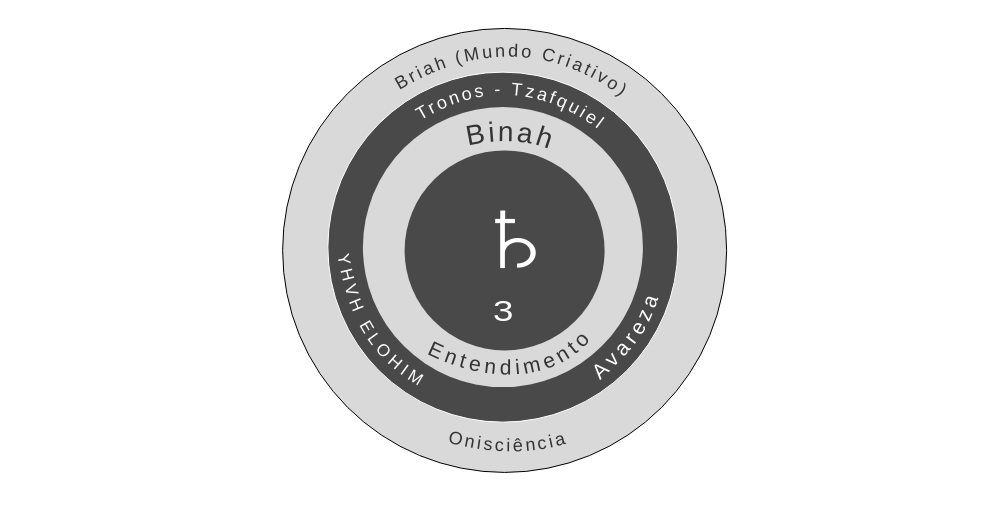
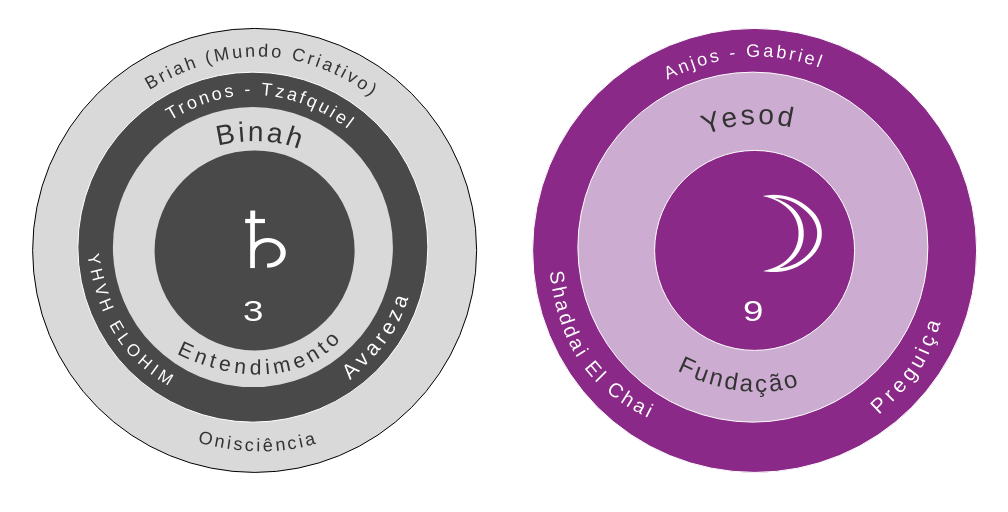
Before and after one commit to mrviniciux/interactive-kaballah, a React (Create React App) app: page / in a window 1280 px wide. Shown: the top 512 px of the page, without its empty margins (137-1145 px from the left). Built offline with nearby package versions, Linux system fonts and the light colour scheme.

Commit message:
feat(sephirot): new component
* this is suposed to be a smaller sephirot
* reorganized components folder

```diff
--- a/src/app/App.tsx
+++ b/src/app/App.tsx
@@ -1,4 +1,5 @@
-import BiggerSephirot from '../components/sephirot/BiggerSephirot';
+import BiggerSephirot from '../components/sephirot/bigger/BiggerSephirot';
+import Sephirot from '../components/sephirot/Sephirot';
 
 function App() {
   return (
@@ -25,6 +26,30 @@ function App() {
           backgroundColor: 'rgb(73, 73, 73)',
         }}
       />
+
+      <Sephirot
+        regent={{
+          title: '   Anjos - Gabriel',
+          name: 'Shaddai El Chai',
+          defect: 'Preguiça',
+          fontColor: 'white',
+          strokeColor: 'white',
+          backgroundColor: 'rgb(138, 41, 135)',
+        }}
+        sephirot={{
+          name: 'Yesod',
+          valor: 'Fundação',
+          backgroundColor: 'rgb(205, 172, 209)',
+          strokeColor: 'white',
+        }}
+        planet={{
+          icon: '☽',
+          number: 9,
+          strokeColor: 'white',
+          fontColor: 'white',
+          backgroundColor: 'rgb(138, 41, 135)',
+        }}
+      />
     </section>
   );
 }
--- /dev/null
+++ b/src/components/sephirot/Sephirot.tsx
@@ -0,0 +1,160 @@
+import { ReactElement } from 'react';
+
+type SephirotProps = {
+  regent: {
+    title: string; //above
+    name: string;
+    defect?: string;
+    backgroundColor?: string;
+    fontColor?: string;
+    strokeColor?: string;
+  };
+  sephirot: {
+    name: string;
+    valor: string;
+    backgroundColor?: string;
+    fontColor?: string;
+    strokeColor?: string;
+  };
+  planet: {
+    icon?: string | ReactElement;
+    number: number;
+    backgroundColor?: string;
+    fontColor?: string;
+    strokeColor?: string;
+  };
+};
+
+function Sephirot({ regent, sephirot, planet }: SephirotProps) {
+  return (
+    <svg viewBox="0 0 500 500" width="500px" height="500px">
+      <ellipse
+        style={{
+          fill: regent.backgroundColor || 'rgb(216, 216, 216)',
+          stroke: regent.strokeColor || 'rgb(0, 0, 0)',
+        }}
+        cx="251.627"
+        cy="250.432"
+        rx="222"
+        ry="222"
+      />
+      <ellipse
+        style={{
+          fill: sephirot.backgroundColor || 'rgb(216, 216, 216)',
+          stroke: sephirot.strokeColor || 'rgb(0, 0, 0)',
+        }}
+        cx="249.865"
+        cy="247.141"
+        rx="175"
+        ry="175"
+        data-name="yesod"
+        data-number="9"
+      >
+        <title>sephir name</title>
+      </ellipse>
+      <ellipse
+        style={{
+          fill: planet.backgroundColor || 'rgb(216, 216, 216)',
+          stroke: planet.strokeColor || 'rgb(0, 0, 0)',
+        }}
+        cx="251.6"
+        cy="250.4"
+        rx="100"
+        ry="100"
+      />
+      <text
+        style={{
+          whiteSpace: 'pre',
+          fill: planet.fontColor || 'white',
+          fontFamily: 'Arial, sans-serif',
+          fontSize: '70px',
+        }}
+        x="236"
+        y="277"
+        transform="matrix(1.835666, 0, 0, 1.510414, -218.867828, -146.72612)"
+      >
+        {planet.icon}
+      </text>
+      <text
+        style={{
+          whiteSpace: 'pre',
+          fill: planet.fontColor || 'white',
+          fontFamily: 'Arial, sans-serif',
+          fontSize: '20px',
+        }}
+        x="250"
+        y="310"
+        transform="matrix(1.835666, 0, 0, 1.510414, -218.867828, -146.72612)"
+      >
+        {planet.number}
+      </text>
+
+      <text
+        style={{
+          fill: 'rgb(51, 51, 51)',
+          fontFamily: 'Arial, sans-serif',
+          fontSize: '28px',
+          letterSpacing: '2.7px',
+          whiteSpace: 'pre',
+          transformBox: 'fill-box',
+          transformOrigin: '152.356px 23.5284px',
+        }}
+        transform="matrix(1, 0, 0, 1, 147.055893, -96.238663)"
+      >
+        <textPath href="#text-path-0">{sephirot.name}</textPath>
+      </text>
+      <text
+        style={{
+          fill: 'rgb(51, 51, 51)',
+          fontFamily: 'Arial, sans-serif',
+          fontSize: '24px',
+          letterSpacing: '2.7px',
+        }}
+        transform="matrix(1, 0.007, 0.007, 1.002, -2, 15)"
+      >
+        <textPath href="#path-7">{sephirot.valor}</textPath>
+      </text>
+      <text
+        style={{
+          fill: regent.fontColor,
+          fontFamily: 'Arial, sans-serif',
+          fontSize: '18px',
+          letterSpacing: '2.7px',
+          whiteSpace: 'pre',
+          transformOrigin: '198.262px 216.42px',
+        }}
+        transform="matrix(1, 0, 0, 1, 142.807053, -161.571259)"
+      >
+        <textPath href="#path-8">{regent.title}</textPath>
+      </text>
+      <text
+        style={{
+          fill: regent.fontColor,
+          fontFamily: 'Arial, sans-serif',
+          fontSize: '20px',
+          letterSpacing: '3px',
+          whiteSpace: 'pre',
+          transformOrigin: '253.647px 345.094px',
+        }}
+        transform="matrix(0.573576, 0.819153, -0.819153, 0.573576, -149.807556, -6.855417)"
+      >
+        <textPath href="#path-9">{regent.name}</textPath>
+      </text>
+      <text
+        style={{
+          fill: regent.fontColor,
+          fontFamily: 'Arial, sans-serif',
+          fontSize: '21px',
+          letterSpacing: '4.3px',
+          whiteSpace: 'pre',
+          transformOrigin: '253.647px 345.094px',
+        }}
+        transform="matrix(0.515039, -0.857168, 0.857168, 0.515039, 139.41655, 1.894234)"
+      >
+        <textPath href="#path-10">{regent.defect}</textPath>
+      </text>
+    </svg>
+  );
+}
+
+export default Sephirot;
--- a/src/components/sephirot/BiggerSephirot.tsx
+++ b/src/components/sephirot/bigger/BiggerSephirot.tsx
@@ -166,7 +166,7 @@ function BiggerSephirot({ world, regent, sephirot, planet }: SephirotProps) {
       >
         {
           // prettier-ignore
-          <textPath href="#text-path-0">{sephirot?.name}</textPath>
+          <textPath href="#text-path-0">{sephirot.name}</textPath>
         }
       </text>
       <text
@@ -180,7 +180,7 @@ function BiggerSephirot({ world, regent, sephirot, planet }: SephirotProps) {
           transform: 'none',
         }}
       >
-        <textPath href="#path-7">{sephirot?.valor}</textPath>
+        <textPath href="#path-7">{sephirot.valor}</textPath>
       </text>
       <text
         style={{
```
